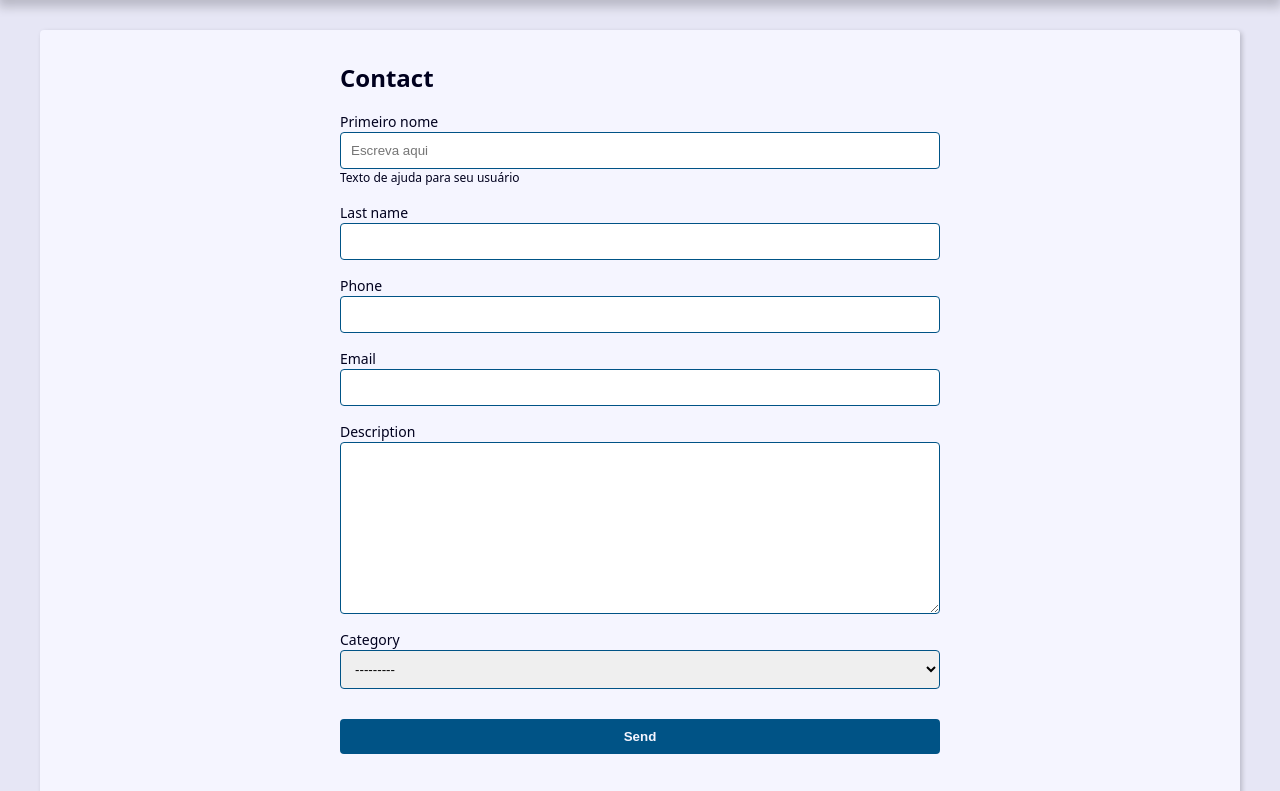
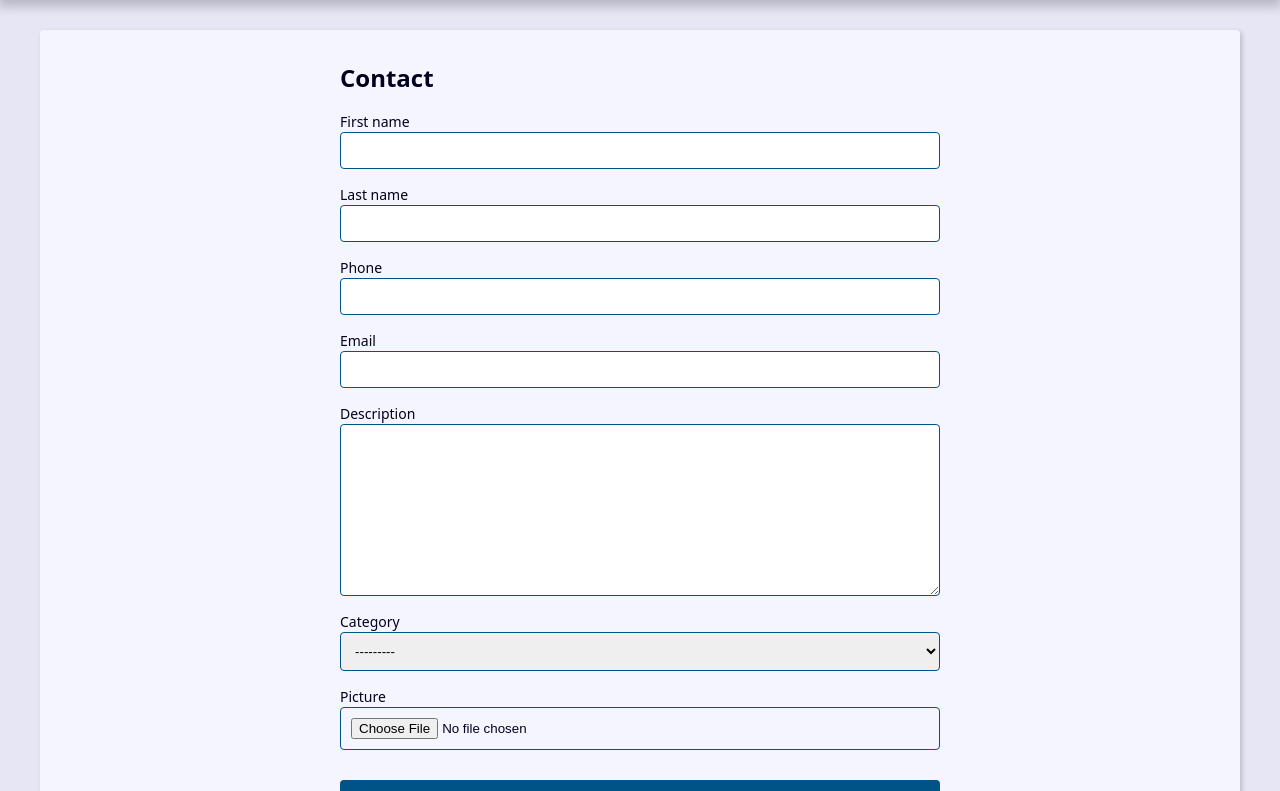
Before and after one commit to alexwallax/AGENDA-DJANGO, a Django app: template contact/templates/contact/create.html in a window 1280 px wide. Shown: the part 239-1030 px from the top of the page. Run offline with Django 5.2, Linux system fonts and the light colour scheme; the template is opened without the code that fills it: values that come from a table or form of the project are taken from there, others are empty; data comes from the database, SQL or seed files in the repository; both versions use the stored data as it was after the commit; parts of the project's set-up code (start-up, migrations or seed data) failed here and were passed over.

Commit message:
enviat img

```diff
--- a/contact/forms.py
+++ b/contact/forms.py
@@ -3,40 +3,23 @@ from django.core.exceptions import ValidationError
 from . import models
 
 class ContactForm(forms.ModelForm):
-    first_name = forms.CharField(
-        widget=forms.TextInput(
-        attrs={
-            'class': 'classe-a classe-b',
-            'placeholder': 'Escreva aqui',
-        }
-        ),
-        label='Primeiro nome',
-        help_text='Texto de ajuda para seu usuário',
+    picture = forms.ImageField(
+        widget = forms.FileInput(
+            attrs = {
+                'accept': 'image/*',
+            }
+        )
     )
 
-
-    def __init__(self, *args, **kwargs):
-        super().__init__(*args, **kwargs)
-
-        #self.fields['first_name'].widget.attrs.update({
-        #   'class': 'classe-a classe-b',
-        #    'placeholder': 'Escreva aqui!!!',
-        #})
 
     class Meta:
         model = models.Contact
         fields = (
             'first_name', 'last_name', 'phone',
             'email', 'description', 'category',
+            'picture',
         )
-        #widgets = {
-        #    'first_name': forms.TextInput(
-        #        attrs={
-        #            'class': 'classe-a classe-b',
-        #            'placeholder': 'Escreva aqui',
-        #        }
-        #    )
-        #}
+
 
     def clean(self):
         cleaned_data = self.cleaned_data
--- a/contact/templates/contact/create.html
+++ b/contact/templates/contact/create.html
@@ -25,8 +25,14 @@
             {% if field.help_text %}
               <p class="help-text">{{ field.help_text }}</p>
             {% endif %}
+          </div>
 
-          </div>
+          {% if field.name == 'picture' and field.value.url %}
+            <div class="form-grouo">
+              <img src="{{ field.value.url }}" alt="" >
+            </div>
+          {% endif %}
+
         {% endfor %}
 
       </div>
```
Also changed, not shown: base_static/global/css/style.css (+25 -29 lines), contact/templates/contact/contact.html (+8 -0 lines), contact/views/contact_forms.py (+2 -9 lines), db.sqlite3.
